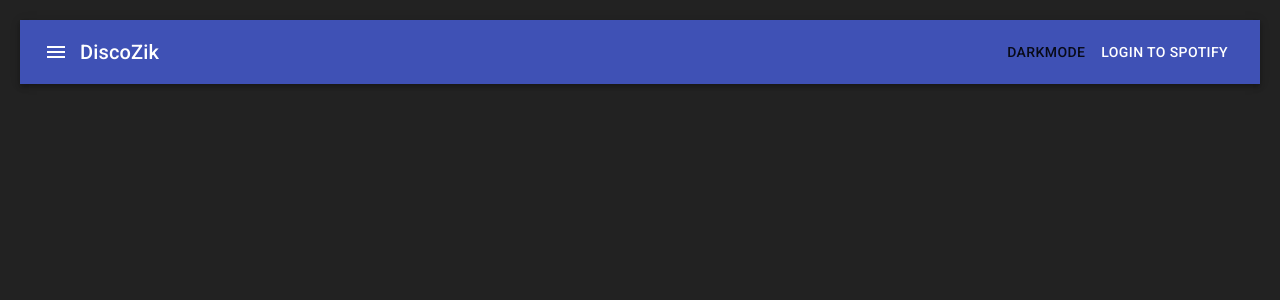
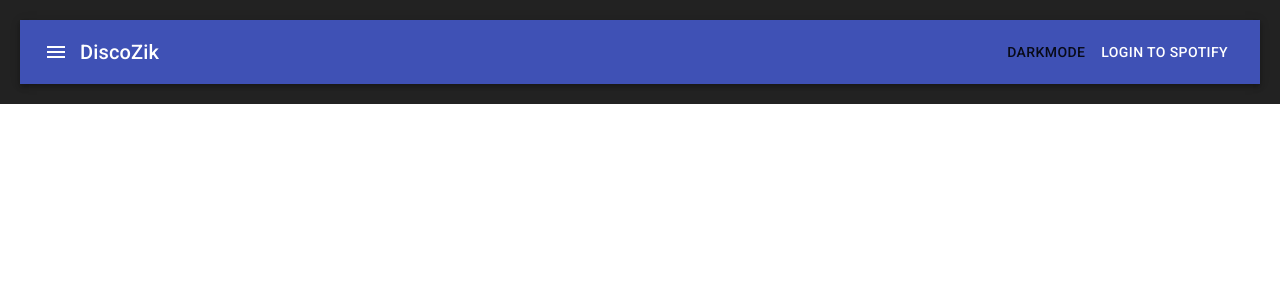
Before and after one commit to Deftunk/reactTypescriptApp, a React (Create React App) app: page / in a window 1280 px wide. Shown: the top 300 px of the page. Built offline with nearby package versions, Linux system fonts and the light colour scheme.

Commit message:
[UPDATE] Correction on body and root node height

```diff
--- a/src/index.css
+++ b/src/index.css
@@ -1,12 +1,9 @@
 #root {
-    position: absolute;
-    top: 0;
-    bottom: 0;
-    left: 0;
-    right: 0;
+    min-height: 100vh;
 }
 
 body {
+    min-height: 100vh;
     margin: 0;
     font-family: Consolas;
 }
```
